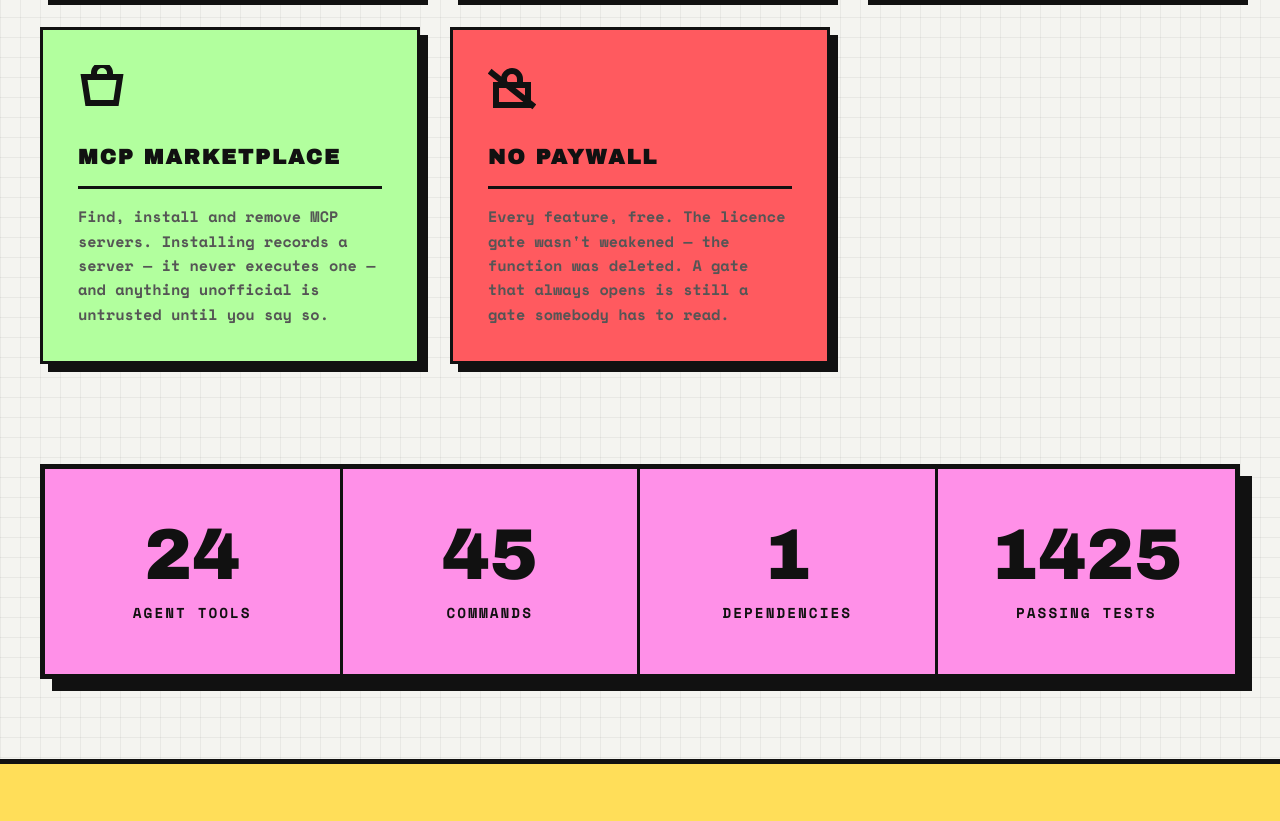
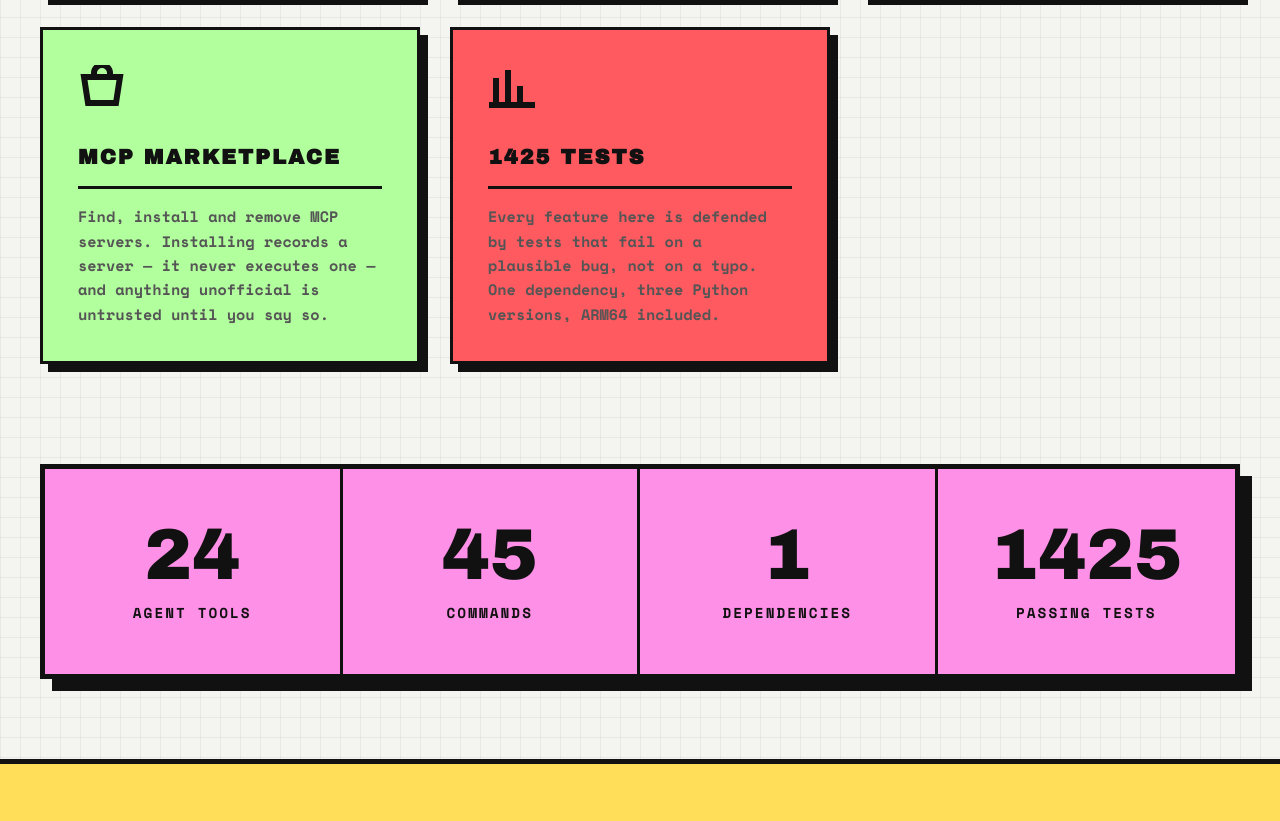
Before and after one commit to The-Masked-Bear/offset-terminal, a plain HTML site: page docs/index.html in a window 1280 px wide. Shown: the part 3683-4504 px from the top of the page. Drawn offline with nearby package versions, Linux system fonts and the light colour scheme.

Commit message:
docs(site): a NO PAYWALL feature card survived the revert
It sat three sections above CHOOSE YOUR TIER telling readers the licence gate
had been deleted. Replaced with something true and worth saying.

```diff
--- a/docs/index.html
+++ b/docs/index.html
@@ -968,9 +968,9 @@
         <p>Find, install and remove MCP servers. Installing records a server — it never executes one — and anything unofficial is untrusted until you say so.</p>
       </div>
       <div class="brutal-card feature-card reveal" style="background:var(--red);transition-delay:0.5s">
-        <svg class="feature-icon" viewBox="0 0 24 24" fill="none" stroke="var(--black)" stroke-width="3" stroke-linecap="square"><rect x="4" y="10" width="16" height="10"/><path d="M8 10V7a4 4 0 0 1 8 0"/><path d="M2 4l20 16" stroke-width="3"/></svg>
-        <h3>NO PAYWALL</h3>
-        <p>Every feature, free. The licence gate wasn't weakened — the function was deleted. A gate that always opens is still a gate somebody has to read.</p>
+        <svg class="feature-icon" viewBox="0 0 24 24" fill="none" stroke="var(--black)" stroke-width="3" stroke-linecap="square"><path d="M4 20V8M10 20V4M16 20v-8M22 20h-20"/></svg>
+        <h3>1425 TESTS</h3>
+        <p>Every feature here is defended by tests that fail on a plausible bug, not on a typo. One dependency, three Python versions, ARM64 included.</p>
       </div>
     </div>
   </section>
```
